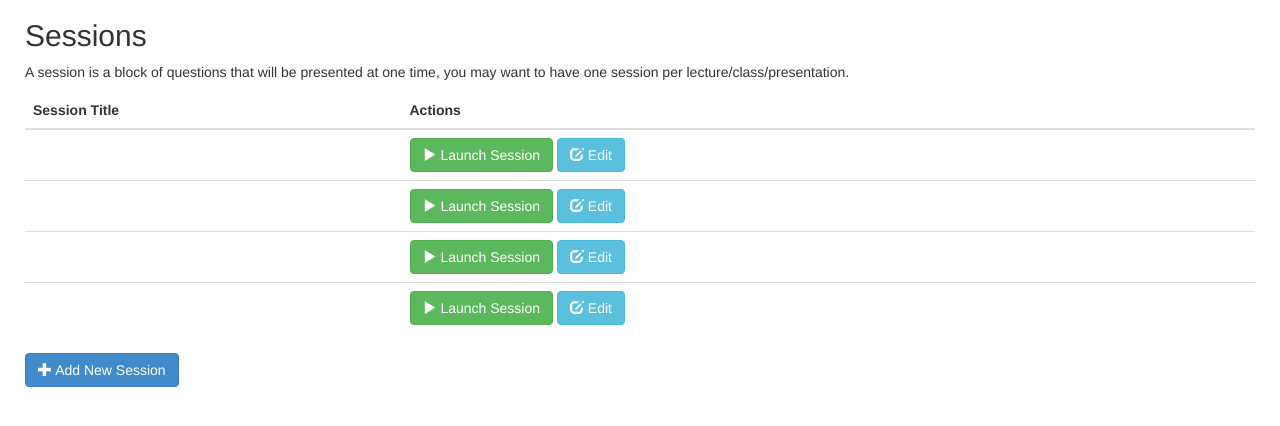
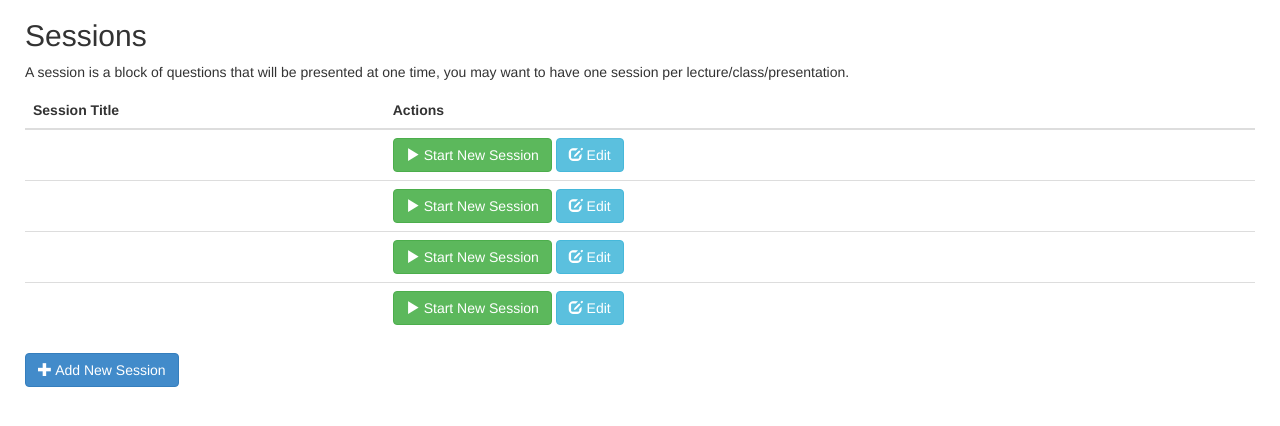
Before and after one commit to camerongray1515/SELP-Audience-Response-System, a Django app: template flash_response/tutor/templates/sessions.html in a window 1280 px wide. Shown: the part 51-477 px from the top of the page. Run offline with Django 3.2, Linux system fonts and the light colour scheme; the template is opened without the code that fills it: values that come from a table or form of the project are taken from there, most other values are stand-ins (such as "Sample title", 1, 10 or a date in 2020); some libraries are stand-ins or nearby versions.

Commit message:
Added "Resume Previous Session" button

```diff
--- a/flash_response/student/views.py
+++ b/flash_response/student/views.py
@@ -90,6 +90,7 @@
             data['success'] = False
             data['message'] = 'This question has expired'
         else:
+            # TODO: Allow people to change their response
             option = Question_option.objects.get(pk=option_id)
             session_run = Session_run.objects.filter(session=session).order_by('-start_time')[0]
             response = Student_response()
--- a/flash_response/tutor/templates/sessions.html
+++ b/flash_response/tutor/templates/sessions.html
@@ -18,7 +18,10 @@
                 <tr {% if session.running %}class="success"{% endif %}>
                     <td>{{ session.title }}</td>
                     <td>
-                        <a href="/tutor/sessions/run/{{ session.pk }}/" class="btn btn-success"><span class="glyphicon glyphicon-play"></span> Launch Session</a>
+                        <a href="/tutor/sessions/run/{{ session.pk }}/" class="btn btn-success"><span class="glyphicon glyphicon-play"></span> Start New Session</a>
+                        {% if session.running %}
+                            <a href="/tutor/sessions/run/{{ session.pk }}/?resume=true" class="btn btn-primary"><span class="glyphicon glyphicon-refresh"></span> Resume Previous Session</a>
+                        {% endif %}
                         <a href="/tutor/sessions/{{ session.pk }}/" class="btn btn-info"><span class="glyphicon glyphicon-edit"></span> Edit</a>
                     </td>
                 </tr>
```
Also changed, not shown: flash_response/db.sqlite3.
